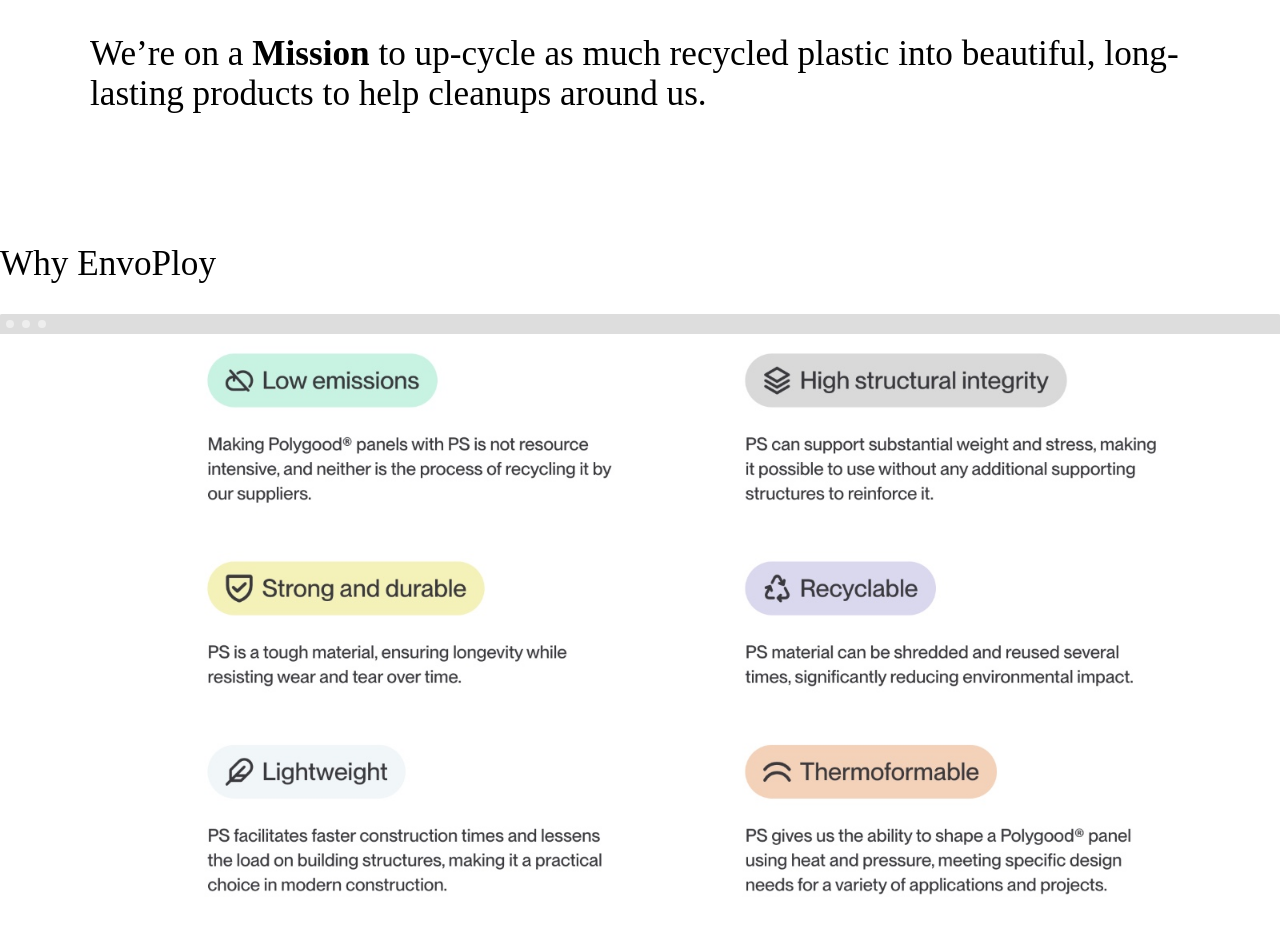
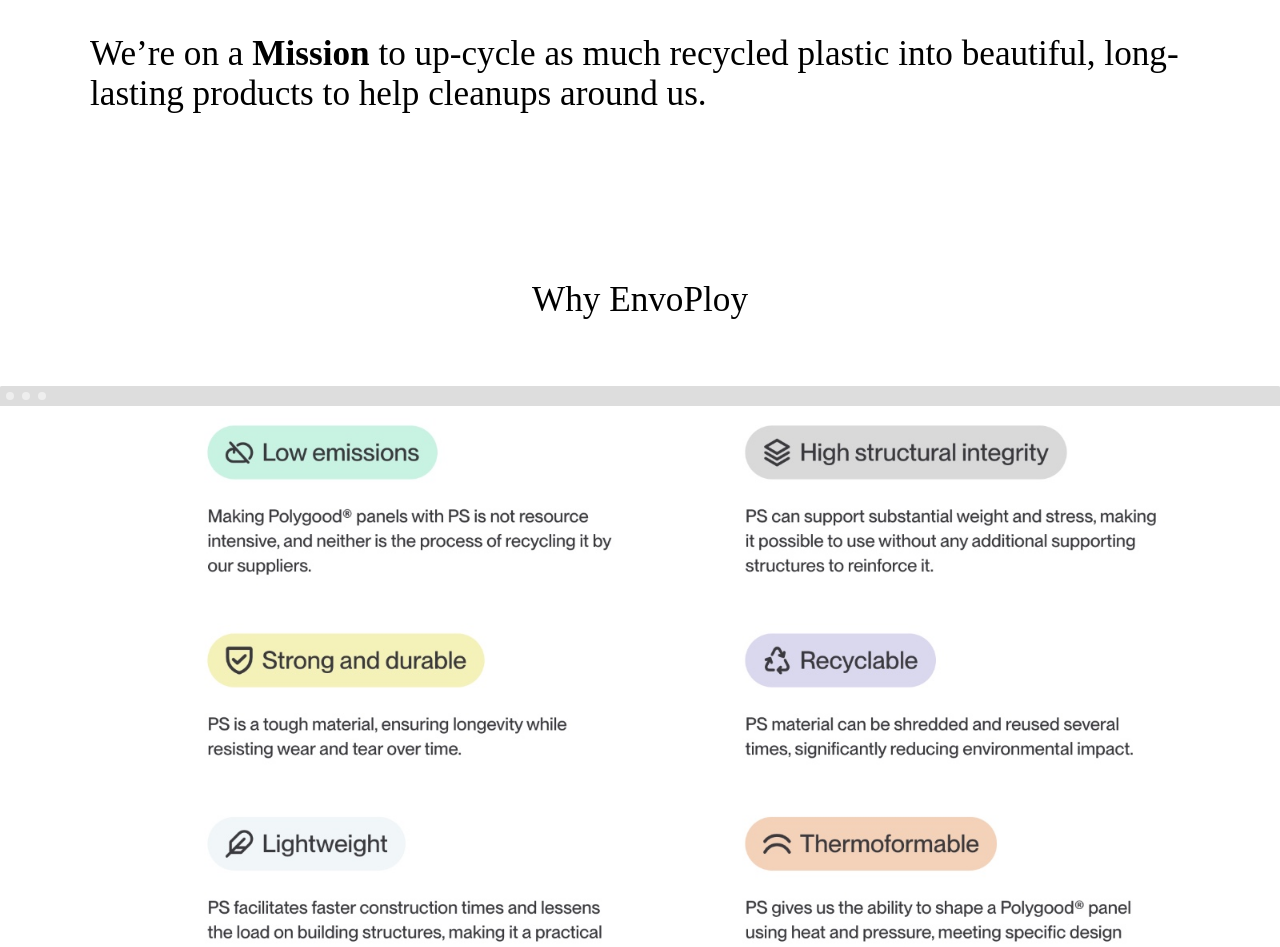
Before and after one commit to sujayadkesar/bytras, a Jekyll site: the page built from index.html, in a window 1280 px wide. Shown: the part 2406-3353 px from the top of the page. Built offline with Jekyll 4.4.1, drawn with Linux system fonts in a browser that asks for light colours.

Commit message:
asdfadsf

```diff
--- a/index.html
+++ b/index.html
@@ -54,7 +54,9 @@
 	</section>
 
 	<section>
-		<h2>Why EnvoPloy</h2>
+		<br><br>
+		<h2 style="text-align: center;">Why EnvoPloy</h2>
+		<br><br>
 		<div class="image">
 			<img src="{{ site.baseurl }}/images/whypoly.jpg" alt="Screenshot" class="screenshot editable" />
 		</div>
```
